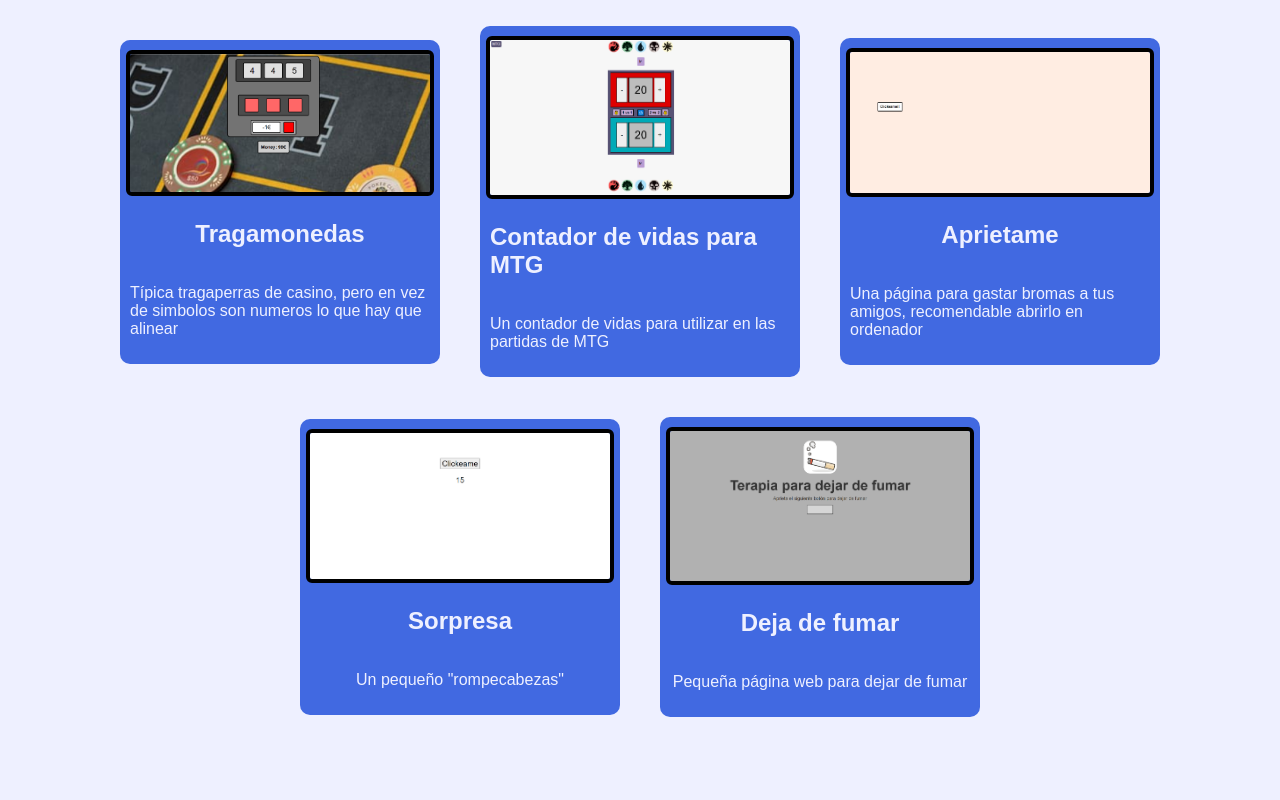
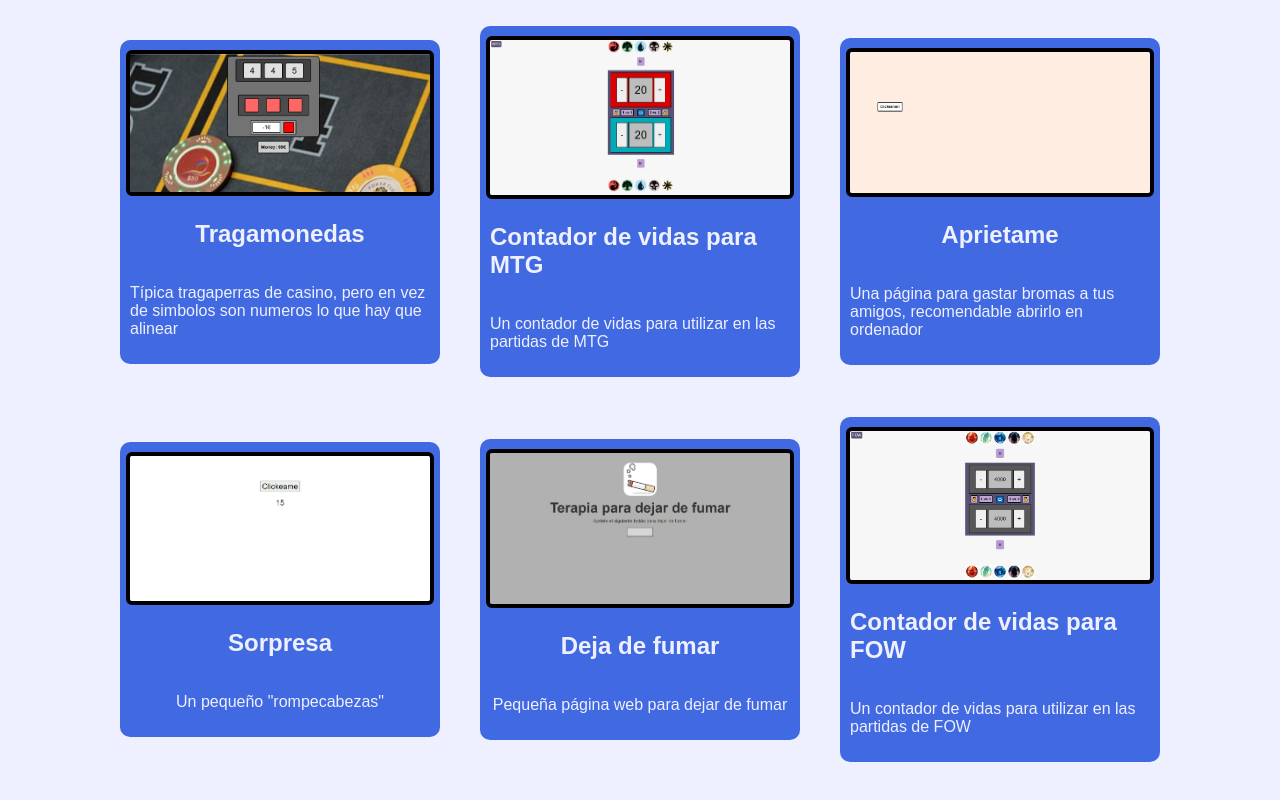
Before and after one commit to Adolfovi/adolfovi.github.io, a plain HTML site: page index.html in a window 1280 px wide. Shown: the part 976-1776 px from the top of the page. Before the commit the page ends 1731 px from the top, so only its background shows below. Drawn offline with Linux system fonts and the light colour scheme.

Commit message:
Update index.html

```diff
--- a/index.html
+++ b/index.html
@@ -76,6 +76,12 @@
                 <h2>Deja de fumar</h2>
                 <p>Pequeña página web para dejar de fumar</p>
             </div>
+            <div class="block">
+                <a title="Ir a proyecto" href="https://adolfovi.github.io/fow_life_counter/">
+                    <img src="img/fowlifecounter.PNG"></a>
+                <h2>Contador de vidas para FOW</h2>
+                <p>Un contador de vidas para utilizar en las partidas de FOW</p>
+            </div>
         </div>
     </div>
 
```
